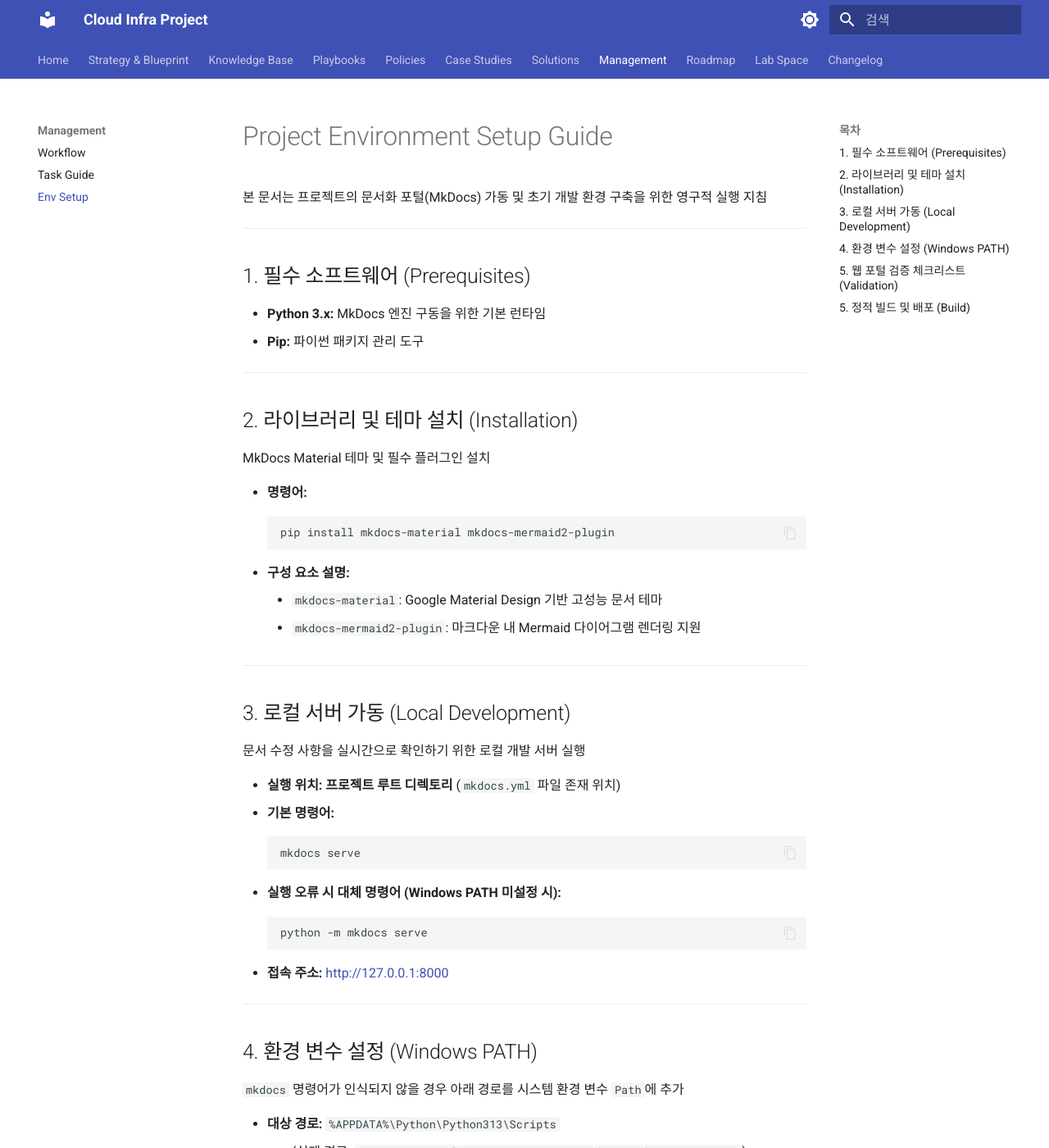
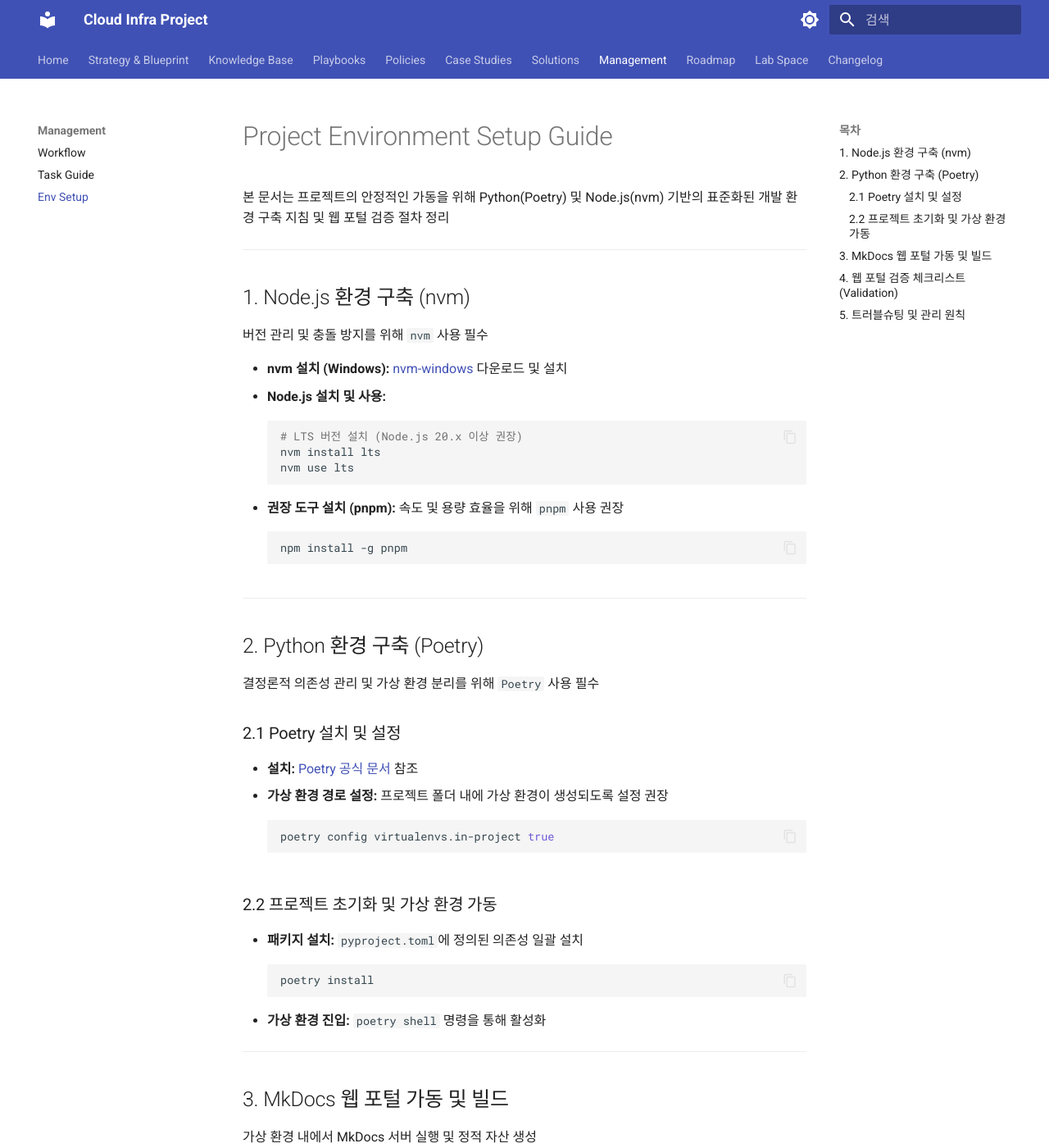
Before and after one commit to ksj686/cloud_infra, an MkDocs documentation site: the page built from docs/ENVIRONMENT_SETUP.md, in a window 1280 px wide and 1400 px high. Shown: the whole window at 82% size. Built offline with MkDocs 1.6.1 and Material for MkDocs 9.7.7, drawn with Linux system fonts in a browser that asks for light colours; some of the changed text lies outside the part shown.

Commit message:
docs: 환경 설정 가이드 내 검증 절차 및 빌드 지침 복구  - Poetry 기반 설정 지침과 기존refactor: Poetry 및 nvm 도입을 통한 개발 환경 표준화  - Python 의존성 관리를 위해 Poetry 도입 및 설정 지침 명시  - Node.js 버전 관리를 위한 nvm 사용 가이드 구축 웹 포털 검증 체크리스트 통합  - 실제 배포를 위한 정적 빌드(Build) 단계 기술 및 가이드 구체화

````diff
--- a/docs/CHANGELOG.md
+++ b/docs/CHANGELOG.md
@@ -18,6 +18,13 @@
 - **최신성 유지:** 루트의 `CHANGELOG.md`는 최신 이력 위주로 관리함.
 
 ---
+
+## [개발 환경 관리 체계 고도화 및 도구 도입]
+| 날짜 | 분류 | 수정 내용 | 수정 파일 |
+| :--- | :--- | :--- | :--- |
+| 2026-04-03 | `⚙️ Refactor` | Python 의존성 관리 도구를 Poetry로 전환하고 결정론적 빌드 환경 구축 | `docs/ENVIRONMENT_SETUP.md` |
+| 2026-04-03 | `⚙️ Refactor` | Node.js 버전 관리를 위한 nvm 도입 지침 명시 및 pnpm 권장 사양 추가 | `docs/ENVIRONMENT_SETUP.md` |
+| 2026-04-03 | `🧹 Chore` | .venv 가상 환경 및 캐시 파일의 Git 추적 제외 규칙 강화 | `.gitignore` |
 
 ## [MkDocs 빌드 오류 수정 및 경로 일관성 확보]
 | 날짜 | 분류 | 수정 내용 | 수정 파일 |
--- a/docs/ENVIRONMENT_SETUP.md
+++ b/docs/ENVIRONMENT_SETUP.md
@@ -1,58 +1,65 @@
 # Project Environment Setup Guide
 
-본 문서는 프로젝트의 문서화 포털(MkDocs) 가동 및 초기 개발 환경 구축을 위한 영구적 실행 지침
+본 문서는 프로젝트의 안정적인 가동을 위해 Python(Poetry) 및 Node.js(nvm) 기반의 표준화된 개발 환경 구축 지침 및 웹 포털 검증 절차 정리
 
 ---
 
-## 1. 필수 소프트웨어 (Prerequisites)
-- **Python 3.x:** MkDocs 엔진 구동을 위한 기본 런타임
-- **Pip:** 파이썬 패키지 관리 도구
+## 1. Node.js 환경 구축 (nvm)
+버전 관리 및 충돌 방지를 위해 `nvm` 사용 필수
+
+- **nvm 설치 (Windows):** [nvm-windows](https://github.com/coreybutler/nvm-windows/releases) 다운로드 및 설치
+- **Node.js 설치 및 사용:**
+    ```bash
+    # LTS 버전 설치 (Node.js 20.x 이상 권장)
+    nvm install lts
+    nvm use lts
+    ```
+- **권장 도구 설치 (pnpm):** 속도 및 용량 효율을 위해 `pnpm` 사용 권장
+    ```bash
+    npm install -g pnpm
+    ```
 
 ---
 
-## 2. 라이브러리 및 테마 설치 (Installation)
-MkDocs Material 테마 및 필수 플러그인 설치
+## 2. Python 환경 구축 (Poetry)
+결정론적 의존성 관리 및 가상 환경 분리를 위해 `Poetry` 사용 필수
 
-- **명령어:**
+### 2.1 Poetry 설치 및 설정
+- **설치:** [Poetry 공식 문서](https://python-poetry.org/docs/#installation) 참조
+- **가상 환경 경로 설정:** 프로젝트 폴더 내에 가상 환경이 생성되도록 설정 권장
     ```bash
-    pip install mkdocs-material mkdocs-mermaid2-plugin
+    poetry config virtualenvs.in-project true
     ```
-- **구성 요소 설명:**
-    - `mkdocs-material`: Google Material Design 기반 고성능 문서 테마
-    - `mkdocs-mermaid2-plugin`: 마크다운 내 Mermaid 다이어그램 렌더링 지원
+
+### 2.2 프로젝트 초기화 및 가상 환경 가동
+- **패키지 설치:** `pyproject.toml`에 정의된 의존성 일괄 설치
+    ```bash
+    poetry install
+    ```
+- **가상 환경 진입:** `poetry shell` 명령을 통해 활성화
 
 ---
 
-## 3. 로컬 서버 가동 (Local Development)
-문서 수정 사항을 실시간으로 확인하기 위한 로컬 개발 서버 실행
+## 3. MkDocs 웹 포털 가동 및 빌드
+가상 환경 내에서 MkDocs 서버 실행 및 정적 자산 생성
 
-- **실행 위치:** **프로젝트 루트 디렉토리** (`mkdocs.yml` 파일 존재 위치)
-- **기본 명령어:**
+- **로컬 개발 서버 실행:**
     ```bash
-    mkdocs serve
+    poetry run mkdocs serve
     ```
-- **실행 오류 시 대체 명령어 (Windows PATH 미설정 시):**
+- **실행 오류 시 (Windows PATH 미설정):**
     ```bash
     python -m mkdocs serve
     ```
-- **접속 주소:** [http://127.0.0.1:8000](http://127.0.0.1:8000)
+- **정적 빌드 (Production):** 실제 배포용 HTML 파일 생성
+    ```bash
+    poetry run mkdocs build
+    ```
+- **결과물:** 루트의 `site/` 디렉토리에 생성
 
 ---
 
-## 4. 환경 변수 설정 (Windows PATH)
-`mkdocs` 명령어가 인식되지 않을 경우 아래 경로를 시스템 환경 변수 `Path`에 추가
-
-- **대상 경로:** `%APPDATA%\Python\Python313\Scripts`
-    - (실제 경로: `C:\Users\SamuelK\AppData\Roaming\Python\Python313\Scripts`)
-- **적용 방법:**
-    1. '시스템 환경 변수 편집' 실행
-    2. '환경 변수' 버튼 클릭
-    3. '사용자 변수' 또는 '시스템 변수'의 `Path` 항목 편집
-    4. 위 경로 추가 후 터미널 재시작
-
----
-
-## 5. 웹 포털 검증 체크리스트 (Validation)
+## 4. 웹 포털 검증 체크리스트 (Validation)
 서버 가동 후 정상 작동 여부 전수 검사 항목
 
 - [ ] **내비게이션:** 좌측 트리 메뉴 및 상단 탭 정상 작동 여부
@@ -63,11 +70,9 @@ MkDocs Material 테마 및 필수 플러그인 설치
 
 ---
 
-## 5. 정적 빌드 및 배포 (Build)
-실제 배포용 정적 자산(HTML/CSS/JS) 생성
-
-- **명령어:**
-    ```bash
-    mkdocs build
-    ```
-- **결과물:** 루트의 `site/` 디렉토리에 생성 (웹 서버 호스팅용 소스)
+## 5. 트러블슈팅 및 관리 원칙
+- **.venv 푸시 금지:** 가상 환경 폴더(`.venv`)는 머신 의존적 경로를 포함하므로 절대 Git에 커밋하지 않음 (`.gitignore` 설정 확인)
+- **환경 변수 설정:** `mkdocs` 명령어가 인식되지 않을 경우 `%APPDATA%\Python\Python313\Scripts` 경로를 시스템 `Path`에 추가
+- **의존성 동기화:** 패키지 추가/삭제 시 반드시 `poetry add` 또는 `poetry remove` 사용하여 `poetry.lock` 파일 유지
+- **빌드 제외:** 분석용 소스(`lecture/**`)는 `mkdocs.yml`의 `exclude_docs` 설정을 통해 가시성 및 빌드 오류 관리
+- **상시 업데이트:** 환경과 관련된 모든 사항은 본 문서(`docs/ENVIRONMENT_SETUP.md`)에 누적 기록하여 최신 상태 유지
````
